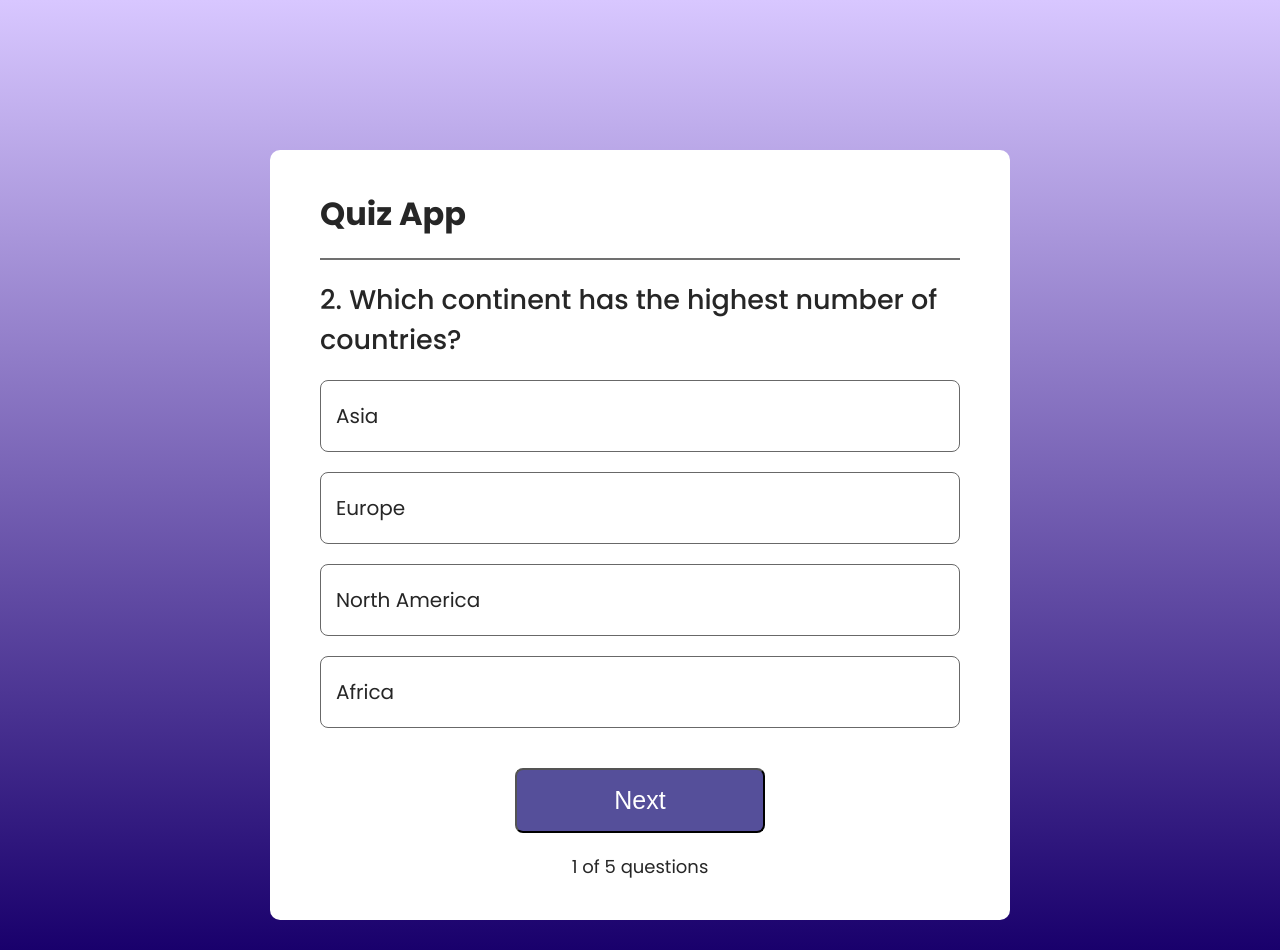
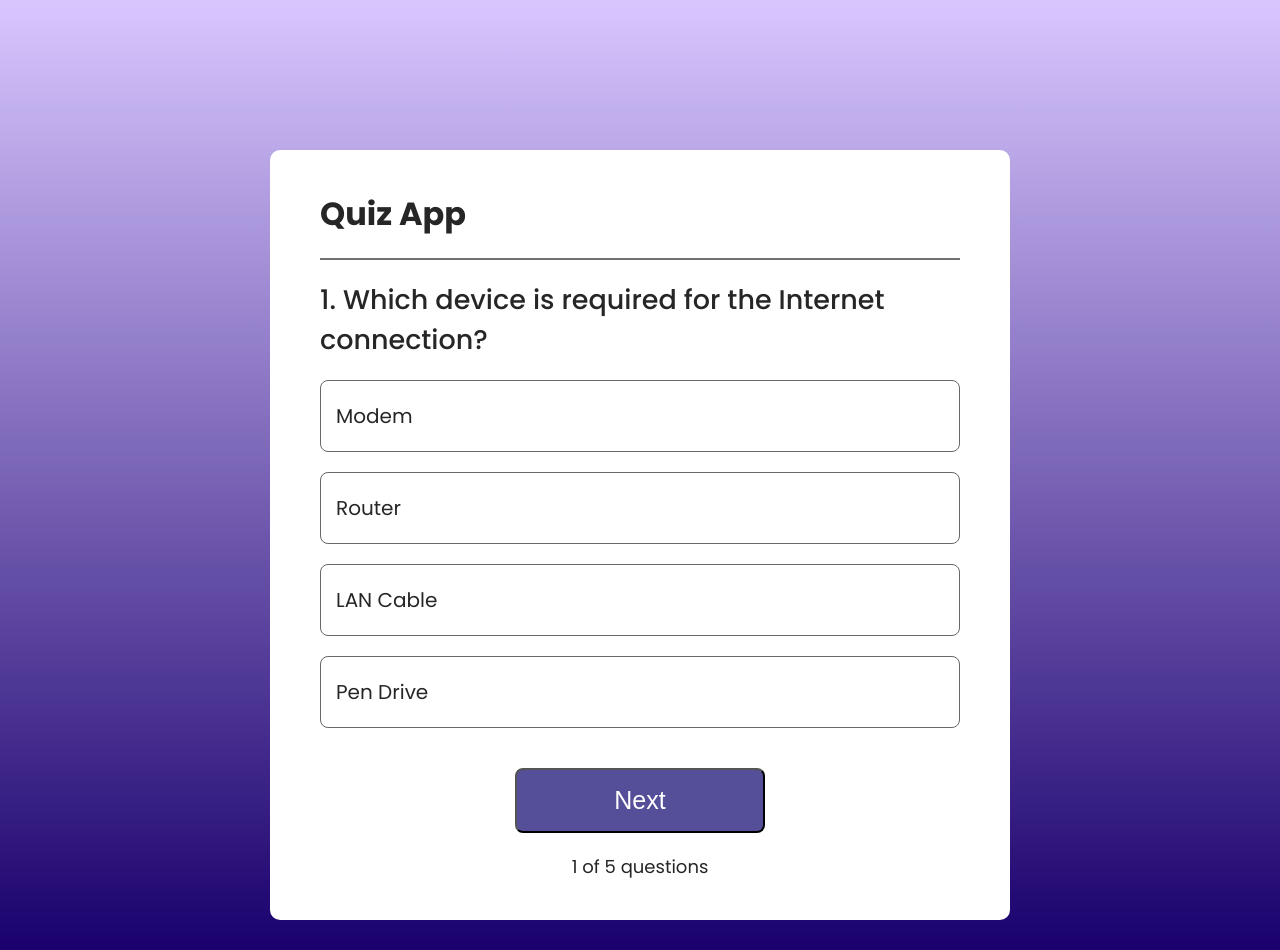
Before and after one commit to MG10327/QuizApp, a React (Vite) app: page / in a window 1280 px wide. Built offline with nearby package versions, Linux system fonts and the light colour scheme.

Commit message:
add score increases

```diff
--- a/src/components/Quiz/quiz.jsx
+++ b/src/components/Quiz/quiz.jsx
@@ -4,9 +4,10 @@ import {data} from '../../../assets/data'
 
 export const quiz = () => {
 
-    let [index, setIndex] = useState(1);
+    let [index, setIndex] = useState(0);
     let [question, setQuestion] = useState(data[index])
     let [lock, setLock] = useState(false)
+    let [score, setScore] = useState(0)
 
     let Option1 = useRef(null)
     let Option2 = useRef(null)
@@ -20,6 +21,7 @@ export const quiz = () => {
             if (question.ans===ans) {
                 e.target.classList.add("correct")
                 setLock(true)
+                setScore(prev=>prev+1)
             } else {
                 e.target.classList.add("incorrect");
                 setLock(true)
@@ -28,6 +30,9 @@ export const quiz = () => {
         }
     }
 
+    const next = ()=> {
+
+    }
 
   return (
     <div className='container'>
@@ -41,7 +46,7 @@ export const quiz = () => {
             <li ref={Option4} onClick={(e)=> {checkAns(e,4)}}>{question.option4}</li>
         </ul>
         <button>Next</button>
-        <div className="index">1 of 5 questions</div>
+        <div className="index">{index+1} of {data.length} questions</div>
     </div>
   )
 }
```
